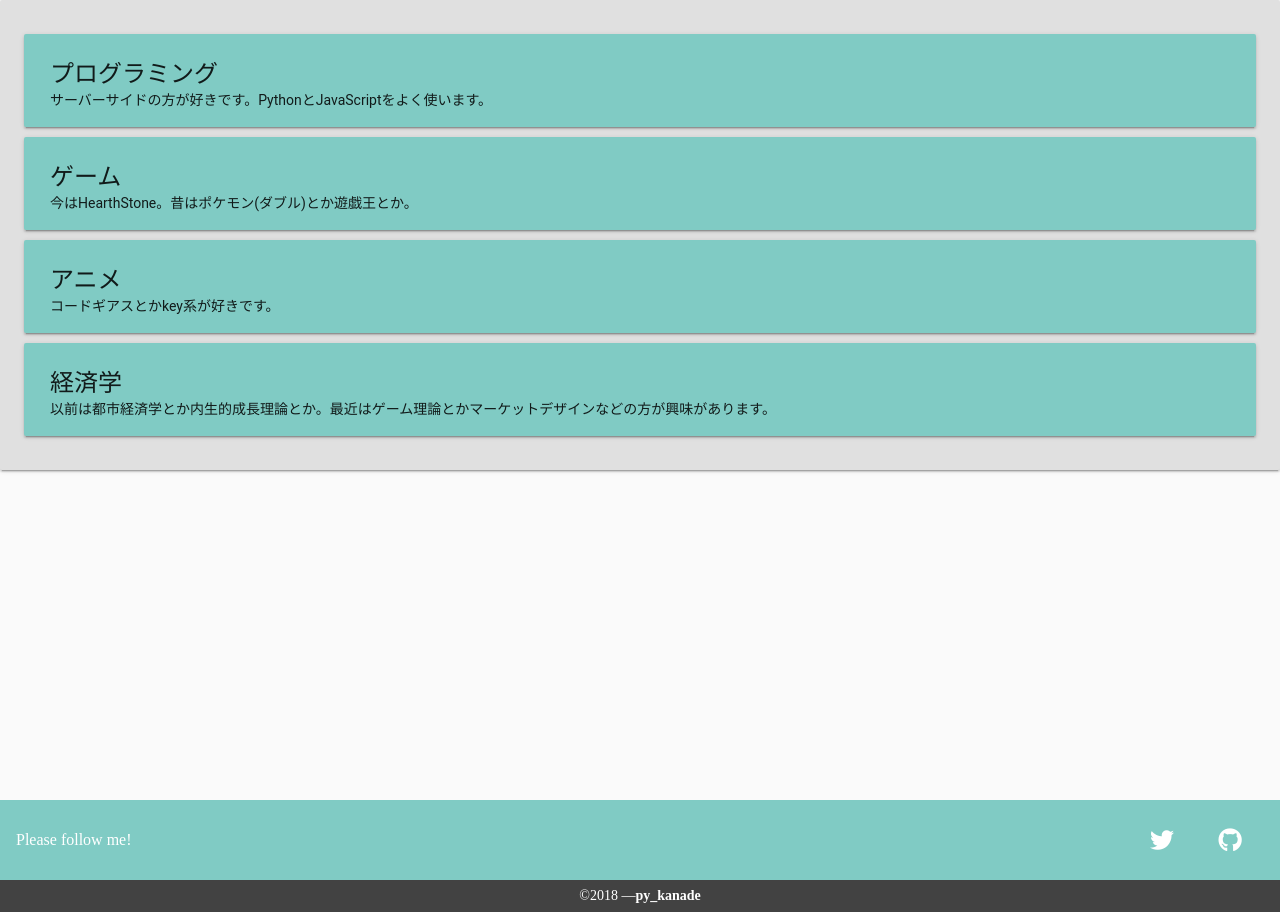
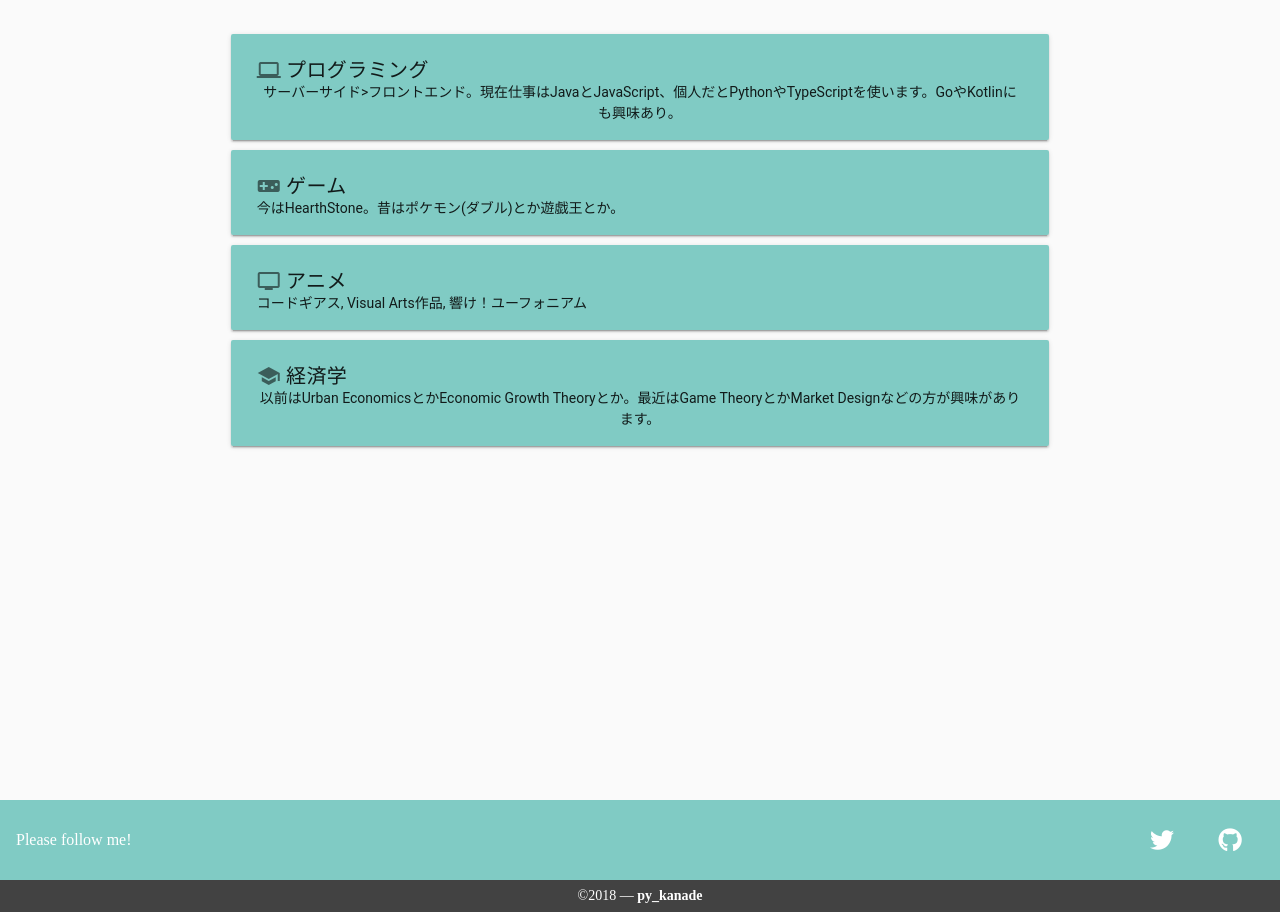
Before and after one commit to kanade0404/kanade0404.github.io, a Vue app: page /about in a window 1280 px wide. Shown: the part 80-992 px from the top of the page. Built offline with nearby package versions, Linux system fonts and the light colour scheme.

Commit message:
微修正

```diff
--- a/src/App.vue
+++ b/src/App.vue
@@ -51,8 +51,5 @@ body,
   right: 0;
   width: 100%;
   padding-bottom: 100px;
-  // @include sp {
-  //   width: 80%;
-  // }
 }
 </style>
--- a/src/components/About.vue
+++ b/src/components/About.vue
@@ -1,20 +1,23 @@
 <template>
-  <v-card color="grey lighten-2">
-    <v-container fluid grid-list-lg>
+  <v-container fluid grid-list-md text-xs-center>
     <v-layout row wrap>
-        <v-flex xs 12>
+      <v-flex xs2></v-flex>
+      <v-flex xs8>
         <v-card color="teal lighten-3" v-for="item in items" :key="item.title">
           <v-card-title primary-title class="content-card">
             <div>
-                <div class="headline">{{item.title}}</div>
+              <div class="headline title">
+                <v-icon>{{item.icon}}</v-icon>
+                {{item.title}}
+              </div>
               <div>{{item.description}}</div>
             </div>
           </v-card-title>
         </v-card>
       </v-flex>
+      <v-flex xs2></v-flex>
     </v-layout>
   </v-container>
-  </v-card>
 </template>
 
 <script>
@@ -22,27 +25,36 @@ export default {
   data: () => ({
     items: [
       {
-        title: 'プログラミング',
-        description: 'サーバーサイドの方が好きです。PythonとJavaScriptをよく使います。'
+        title: "プログラミング",
+        icon: "computer",
+        description:
+          "サーバーサイド>フロントエンド。現在仕事はJavaとJavaScript、個人だとPythonやTypeScriptを使います。GoやKotlinにも興味あり。"
       },
       {
-        title: 'ゲーム',
-        description: '今はHearthStone。昔はポケモン(ダブル)とか遊戯王とか。'
+        title: "ゲーム",
+        icon: "videogame_asset",
+        description: "今はHearthStone。昔はポケモン(ダブル)とか遊戯王とか。"
       },
       {
-        title: 'アニメ',
-        description: 'コードギアスとかkey系が好きです。'
+        title: "アニメ",
+        icon: "tv",
+        description: "コードギアス, Visual Arts作品,  響け！ユーフォニアム"
       },
       {
-        title: '経済学',
-        description: '以前は都市経済学とか内生的成長理論とか。最近はゲーム理論とかマーケットデザインなどの方が興味があります。'
+        title: "経済学",
+        icon: "school",
+        description:
+          "以前はUrban EconomicsとかEconomic Growth Theoryとか。最近はGame TheoryとかMarket Designなどの方が興味があります。"
       }
     ]
   })
-}
+};
 </script>
 
 <style lang="scss" scoped>
+.title {
+  text-align: left;
+}
 .content-card {
   margin: 10px;
 }
--- a/src/components/Home.vue
+++ b/src/components/Home.vue
@@ -79,22 +79,4 @@ export default {
 </script>
 
 <style lang="scss" scoped>
-$sp: 480px;
-$tab: 959px;
-$ipadpro: 1024px;
-@mixin sp {
-  @media (max-width: ($sp)) {
-    @content;
-  }
-}
-@mixin tab {
-  @media (max-width: ($tab)) {
-    @content;
-  }
-}
-@mixin pro {
-  @media (max-width: ($ipadpro)) {
-    @content;
-  }
-}
 </style>
--- a/src/components/TheFooter.vue
+++ b/src/components/TheFooter.vue
@@ -2,10 +2,10 @@
   <v-footer dark height="auto">
     <v-card class="flex" flat tile>
       <v-card-title class="teal lighten-3">
-        <strong class="subheading">Please follow me!</strong>
-
+        <span>
+          <strong class="subheading">Please follow me!</strong>
+        </span>
         <v-spacer></v-spacer>
-
         <v-btn class="mx-3" href="https://twitter.com/py_kanade" dark icon>
           <v-icon size="24px">fab fa-twitter</v-icon>
         </v-btn>
@@ -13,9 +13,12 @@
           <v-icon size="24px">fab fa-github</v-icon>
         </v-btn>
       </v-card-title>
-
-      <v-card-actions class="grey darken-3 justify-center">&copy;2018 —
-        <strong>py_kanade</strong>
+      <v-card-actions class="grey darken-3 justify-center">
+        &copy;
+        <span>
+          2018 —
+          <strong>py_kanade</strong>
+        </span>
       </v-card-actions>
     </v-card>
   </v-footer>
--- a/src/components/TheHeader.vue
+++ b/src/components/TheHeader.vue
@@ -31,7 +31,9 @@
       </v-list>
     </v-navigation-drawer>
     <v-toolbar fixed color="teal lighten-3">
-      <v-toolbar-title class="title" @click="clickedTitle">kanade pages</v-toolbar-title>
+      <v-toolbar-title class="title" @click="clickedTitle">
+        <span>kanade pages</span>
+      </v-toolbar-title>
       <v-spacer></v-spacer>
       <v-toolbar-items class="hidden-sm-and-down">
         <v-btn flat @click="clickedAboutMe">About Me</v-btn>
```
Also changed, not shown: 1 other file (tests, documents, lock files or other folders). Lines whose indentation alone changed are shown as unchanged.
